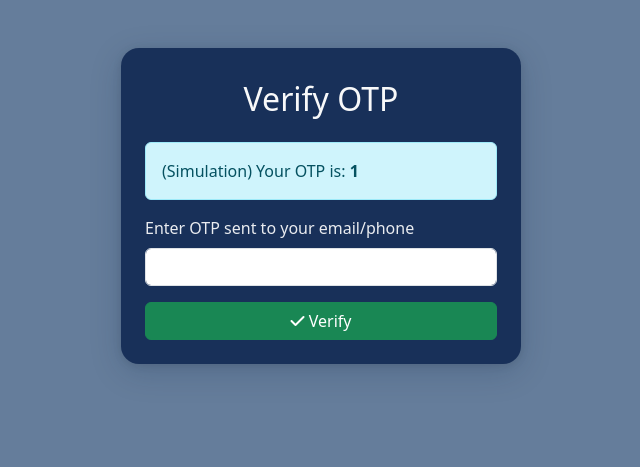
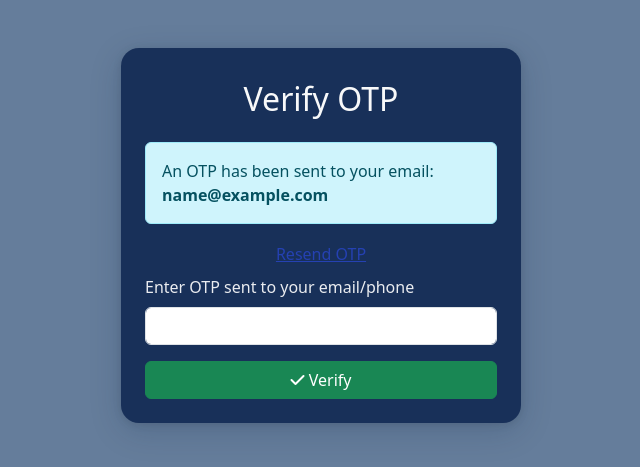
Before and after one commit to petuel01/market, a PHP site: page /verify_otp.php in a window 1280 px wide. Shown: the part 56-523 px from the top of the page, without its empty margins (319-959 px from the left). Run offline with PHP 8.4, Linux system fonts and the light colour scheme; the visitor is signed in with stand-in values (Sample User, id 1); data that the repository does not hold is empty.

Commit message:
version2

```diff
--- a/verify_otp.php
+++ b/verify_otp.php
@@ -5,9 +5,26 @@ if (!isset($_SESSION['pending_user_id'])) {
 }
 $user_id = $_SESSION['pending_user_id'];
 $email = $_SESSION['pending_email'];
-$otp = $_SESSION['pending_otp']; // For simulation
+$otp = $_SESSION['pending_otp'];
 $error = '';
 if ($_SERVER['REQUEST_METHOD'] === 'POST') {
+    if (isset($_POST['resend_otp'])) {
+        // Generate and send a new OTP
+        $otp = rand(100000, 999999);
+        $expires = date('Y-m-d H:i:s', time() + 600);
+        $pdo->prepare('INSERT INTO verification_codes (user_id, code, expires_at) VALUES (?, ?, ?)')
+            ->execute([$user_id, $otp, $expires]);
+        $_SESSION['pending_otp'] = $otp;
+        // Send OTP email
+        require_once 'mail_helper.php';
+        $subject = 'Your Campus Market OTP Code';
+        $body_html = '<p>Hello,</p>' .
+            '<p>Your new OTP code is: <b>' . $otp . '</b></p>' .
+            '<p>This code will expire in 10 minutes.</p>' .
+            '<p>Thank you,<br>Campus Market Team</p>';
+        send_email($email, '', $subject, $body_html);
+        $error = '<span style="color:green;">A new OTP has been sent to your email.</span>';
+    } else {
         $input_otp = trim($_POST['otp']);
         $stmt = $pdo->prepare('SELECT code, expires_at FROM verification_codes WHERE user_id = ? ORDER BY id DESC LIMIT 1');
         $stmt->execute([$user_id]);
@@ -19,6 +36,7 @@ if ($_SERVER['REQUEST_METHOD'] === 'POST') {
             header('Location: login.php'); exit;
         } else {
             $error = 'Invalid or expired OTP.';
+        }
     }
 }
 ?>
@@ -36,7 +54,14 @@ if ($_SERVER['REQUEST_METHOD'] === 'POST') {
 <?php include 'navbar.php'; ?>
 <div class="container mt-5" style="max-width: 400px;">
     <h2 class="mb-4 text-center">Verify OTP</h2>
-    <div class="alert alert-info">(Simulation) Your OTP is: <b><?=$otp?></b></div>
+    <!-- OTP is sent to email, not shown here for security -->
+    <div class="alert alert-info">An OTP has been sent to your email: <b><?=htmlspecialchars($email)?></b></div>
+    <div class="mb-2 text-center">
+        <form method="post" style="display:inline;">
+            <input type="hidden" name="resend_otp" value="1">
+            <button type="submit" class="btn btn-link p-0" style="color:#2541b2;">Resend OTP</button>
+        </form>
+    </div>
     <?php if ($error): ?><div class="alert alert-danger"><?=$error?></div><?php endif; ?>
     <form method="post">
         <div class="mb-3">
```
Also changed, not shown: mail_helper.php (+4 -4 lines), register.php (+10 -0 lines), swap_request.php (+15 -0 lines). Lines whose indentation alone changed are shown as unchanged.
